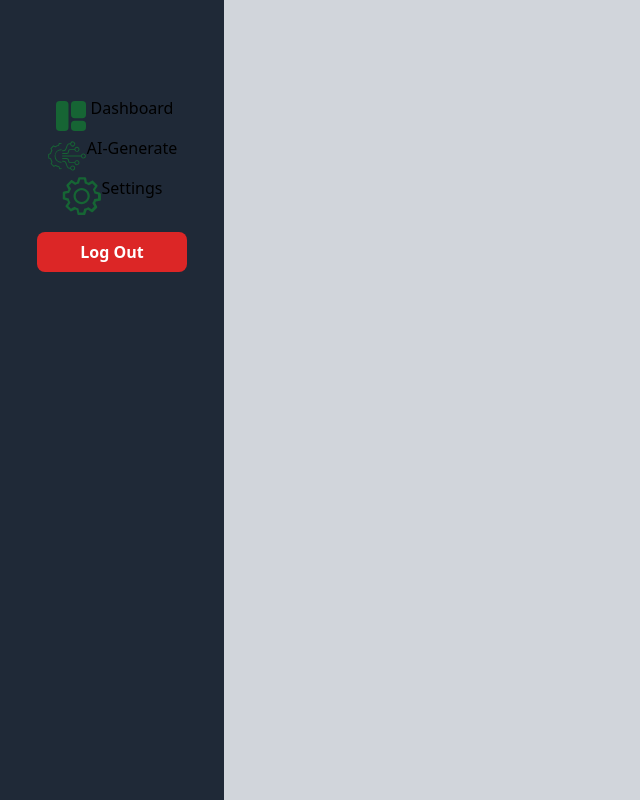
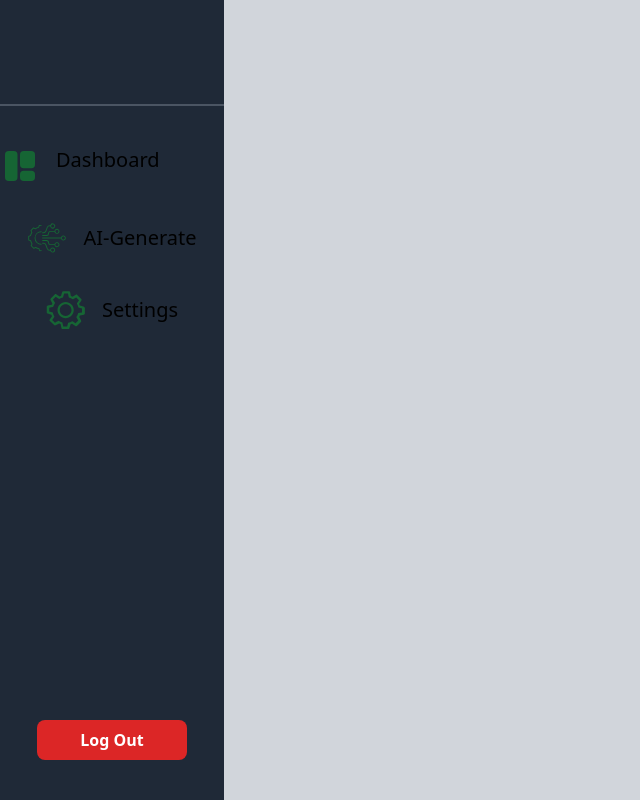
Before and after one commit to WilliamTRich/todo-list, a Next.js app: page / in a window 1280 px wide. Shown: the whole page, without its empty margins (0-640 px from the left). Built offline with nearby package versions, Linux system fonts and the light colour scheme; no server answers; the database is empty; sample sign-in values are in the browser's storage.

Commit message:
worked on some navbar design

```diff
--- a/components/Navbar.tsx
+++ b/components/Navbar.tsx
@@ -11,20 +11,24 @@ interface NavbarProps {
 const Navbar: React.FC<NavbarProps> = ({ username }) => {
   return (
     <nav className="flex flex-col w-56 bg-gray-800 h-full items-center ">
-      <h1 className="mt-24 font-semibold text-xl text-gray-300">{username}</h1>
-      <div className="flex">
-        <img src="imgs/dashboard.svg" height={'40rem'} width={'40rem'}/>
-        <h2>Dashboard</h2>
+      <div className="flex-grow w-full">
+        <h1 className="text-center w-full mt-24 mb-10 font-semibold text-xl text-gray-300 border-b-2 border-gray-600 pb-2">{username}</h1>
+        <div className="flex flex-col gap-8 items-center">
+          <div className="flex w-full gap-4 hover:bg-gray-200 hover:cursor-pointer">
+            <img src="imgs/dashboard.svg" height={'40rem'} width={'40rem'} />
+            <h2 className="text-xl align-text-top">Dashboard</h2>
+          </div>
+          <div className="flex items-center gap-4">
+            <img src="imgs/artifical-intelligence.svg" height={'40rem'} width={'40rem'} />
+            <h2 className="text-xl">AI-Generate</h2>
+          </div>
+          <div className="flex items-center gap-4">
+            <img src="imgs/settings.svg" height={'40rem'} width={'40rem'} />
+            <h2 className="text-xl">Settings</h2>
+          </div>
+        </div>
       </div>
-      <div className="flex">
-        <img src="imgs/artifical-intelligence.svg" height={'40rem'} width={'40rem'}/>
-        <h2>AI-Generate</h2>
-      </div>
-      <div className="flex">
-        <img src="imgs/settings.svg" height={'40rem'} width={'40rem'} />
-        <h2>Settings</h2>
-      </div>
-      <button className="mt-4 text-white bg-red-600 hover:bg-800 font-bold py-2 px-4 w-2/3 rounded-lg justify-self-end" onClick={() => signOut()}>Log Out</button>
+      <button className="mt-auto mb-10 text-white bg-red-600 hover:bg-800 font-bold py-2 px-4 w-2/3 rounded-lg " onClick={() => signOut()}>Log Out</button>
     </nav>
   )
 }
```
